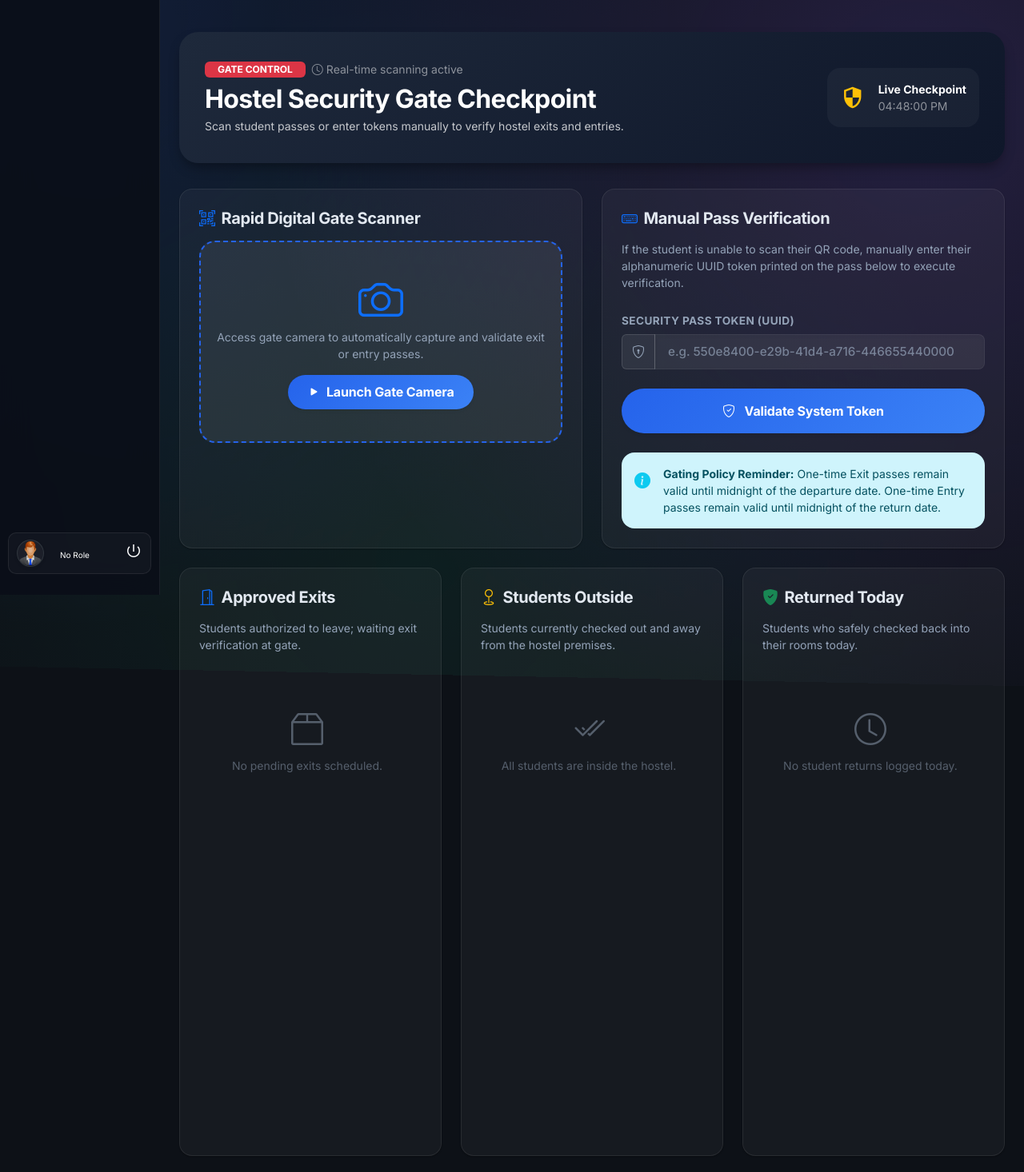
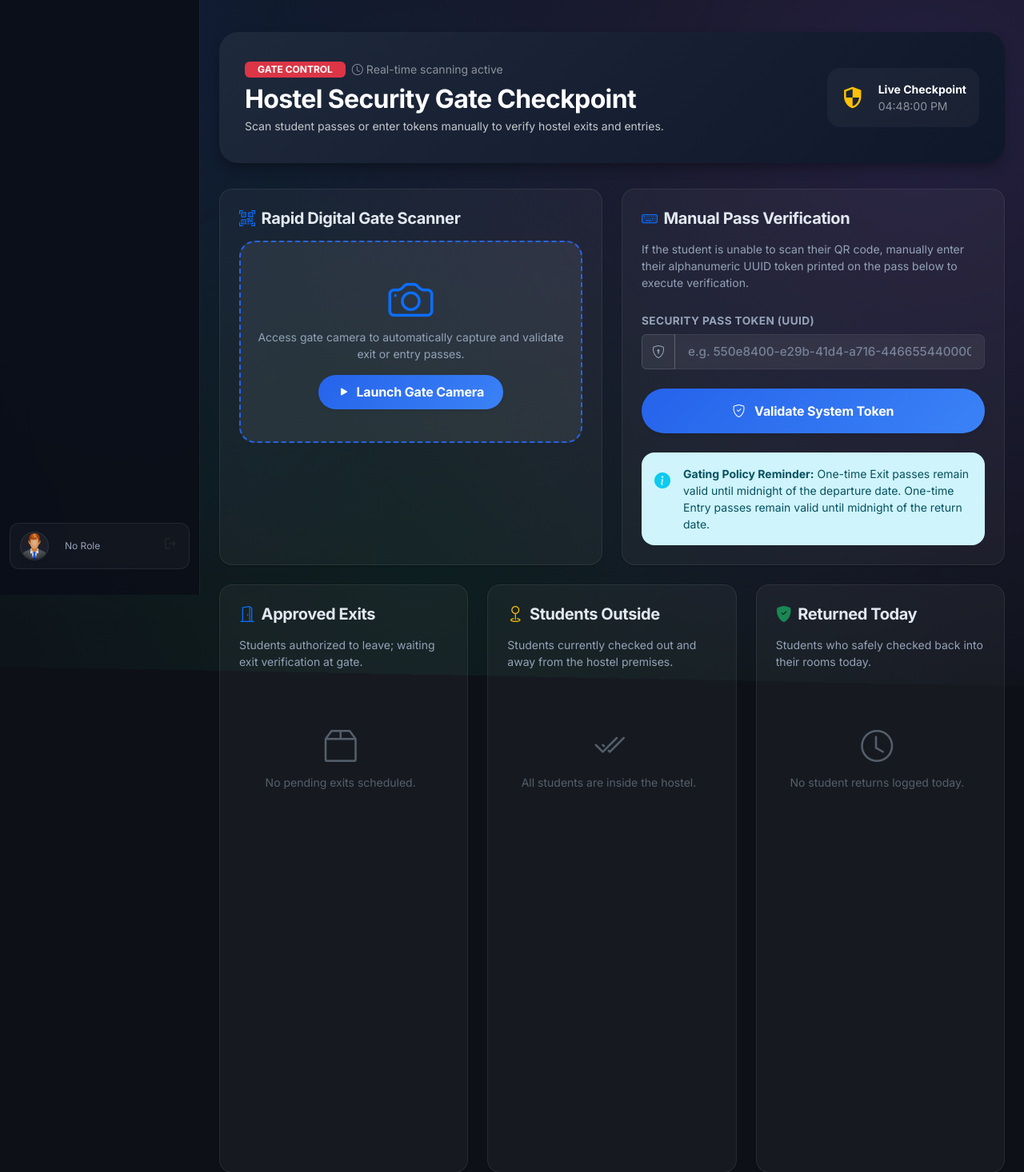
Before and after one commit to lalitchamadiya/TEMP, a Django app: template template/leave/security_dashboard.html in a window 1280 px wide. Shown: the part 56-1522 px from the top of the page at 80% size. Run offline with Django 3.2, Linux system fonts and the light colour scheme; the template is opened without the code that fills it, so the values that code supplies are empty; some libraries are stand-ins or nearby versions.

Commit message:
Redesign left sidebar navigation to pixel-perfect enterprise specifications (250px width, 42px items, 11px section headers, 58px profile card)

```diff
--- a/static/css/style.css
+++ b/static/css/style.css
@@ -345,36 +345,36 @@ html[data-theme="dark"] .dropdown-menu .dropdown-item.text-danger:hover {
     color: var(--primary) !important;
 }
 
-/* --- PREMIUM SAAS SIDEBAR ARCHITECTURE (EXPANDED BY DEFAULT) --- */
+/* --- PREMIUM SAAS SIDEBAR ARCHITECTURE (EXACT SPECIFICATIONS) --- */
 .sidebar-wrapper {
-    padding: 12px 0 0 0 !important;
+    padding: 0 !important;
     height: calc(100vh - 56px);
-    border-right: 1px solid var(--sidebar-border);
-    background: var(--sidebar-bg) !important;
+    border-right: 1px solid var(--border-light, #E5E7EB);
+    background: var(--sidebar-bg, #FFFFFF) !important;
     backdrop-filter: blur(20px);
     -webkit-backdrop-filter: blur(20px);
     box-shadow: none !important;
     position: sticky;
     top: 56px;
     z-index: 1020;
-    width: 200px !important;
-    min-width: 200px !important;
-    max-width: 200px !important;
+    width: 250px !important;
+    min-width: 250px !important;
+    max-width: 250px !important;
     flex-shrink: 0 !important;
     display: flex !important;
     flex-direction: column !important;
     align-items: stretch !important;
     overflow: hidden;
-    transition: width 0.3s cubic-bezier(0.4, 0, 0.2, 1),
-                min-width 0.3s cubic-bezier(0.4, 0, 0.2, 1),
-                max-width 0.3s cubic-bezier(0.4, 0, 0.2, 1) !important;
+    transition: width 250ms cubic-bezier(0.4, 0, 0.2, 1),
+                min-width 250ms cubic-bezier(0.4, 0, 0.2, 1),
+                max-width 250ms cubic-bezier(0.4, 0, 0.2, 1) !important;
 }
 
-/* Collapsed Mode State */
+/* Collapsed Mode State (72px Width) */
 .sidebar-wrapper.sidebar-collapsed {
-    width: 60px !important;
-    min-width: 60px !important;
-    max-width: 60px !important;
+    width: 72px !important;
+    min-width: 72px !important;
+    max-width: 72px !important;
 }
 
 .sidebar-pro {
@@ -506,79 +509,88 @@ html[data-theme="light"] .sidebar-wrapper.sidebar-collapsed .nav-link::after {
     overflow: hidden;
 }
 
-/* Navigation List */
+/* Navigation List (20px Between Groups, 4px Between Items) */
 .sidebar-pro ul.nav {
     display: flex !important;
     flex-direction: column !important;
-    gap: 8px !important;
+    gap: 4px !important;
     width: 100%;
     align-items: stretch;
     padding-left: 0 !important;
-    transition: align-items 0.3s ease;
+    transition: align-items 250ms ease;
 }
 
 .sidebar-wrapper.sidebar-collapsed ul.nav {
     align-items: center;
 }
 
-/* Links & Menu items geometry styling */
+/* Menu Items (Height: 42px, Horizontal Padding: 16px, Vertical Margin: 4px, Border Radius: 10px, Font: 15px/500/20px) */
 .sidebar-pro .nav-link {
-    height: 38px;
+    height: 42px !important;
     display: flex;
     align-items: center;
-    border-radius: 8px;
-    color: var(--nav-link-color) !important;
-    transition: all 0.25s cubic-bezier(0.4, 0, 0.2, 1);
+    border-radius: 10px !important;
+    color: var(--text-main, #2B2F38) !important;
+    transition: all 200ms cubic-bezier(0.4, 0, 0.2, 1);
     margin: 2px 12px !important;
-    padding: 0 12px !important;
+    padding: 0 16px !important;
     width: calc(100% - 24px);
     overflow: hidden;
     white-space: nowrap;
     position: relative;
-    font-size: 0.88rem;
-    font-weight: 500;
+    font-size: 15px !important;
+    font-weight: 500 !important;
+    line-height: 20px !important;
+    cursor: pointer;
 }
 
+/* Icons (20px Size, Stroke Width: 2, Gap: 12px) */
 .sidebar-pro .nav-link .material-symbols-outlined,
-.sidebar-pro .nav-link .bi {
-    font-size: 18px !important;
-    width: 18px;
-    height: 18px;
-    line-height: 18px;
+.sidebar-pro .nav-link .bi,
+.sidebar-pro .nav-link .lucide-icon {
+    font-size: 20px !important;
+    width: 20px;
+    height: 20px;
+    line-height: 20px;
     text-align: center;
     margin-right: 12px !important;
     flex-shrink: 0;
-    transition: all 0.25s cubic-bezier(0.4, 0, 0.2, 1);
+    transition: all 200ms cubic-bezier(0.4, 0, 0.2, 1);
 }
 
 .sidebar-pro .sidebar-label {
     display: inline-block !important;
     opacity: 1;
-    transition: opacity 0.2s ease, width 0.2s ease;
+    transition: opacity 200ms ease, width 200ms ease;
 }
 
-/* Hover effect */
+/* Hover Effect (200ms Background Transition, Slight Left/Right Movement 2px) */
 .sidebar-pro .nav-link:hover {
-    color: var(--nav-link-hover-color) !important;
-    background: var(--nav-link-hover-bg) !important;
+    color: var(--primary, #3B82F6) !important;
+    background: var(--nav-link-hover-bg, #F5F8FF) !important;
+    transform: translateX(2px);
+}
+html[data-theme="dark"] .sidebar-pro .nav-link:hover {
+    background: rgba(255, 255, 255, 0.06) !important;
+    color: #60a5fa !important;
 }
 
-/* Active State layout styles */
+/* Active State (Blue Left Indicator Bar, Light Blue Background, Medium Weight, Subtle Shadow) */
 .sidebar-pro .nav-link.active {
-    font-weight: 600;
-    box-shadow: none !important;
+    font-weight: 600 !important;
+    box-shadow: 0 1px 3px rgba(59, 130, 246, 0.1) !important;
 }
 
 html[data-theme="light"] .sidebar-pro .nav-link.active {
-    color: var(--primary) !important;
-    background: rgba(37, 99, 235, 0.08) !important;
+    color: var(--primary, #3B82F6) !important;
+    background: #EAF2FF !important;
 }
 html[data-theme="dark"] .sidebar-pro .nav-link.active {
     color: #60a5fa !important;
-    background: rgba(96, 165, 250, 0.12) !important;
+    background: rgba(59, 130, 246, 0.15) !important;
 }
 
-/* Left glow active indicator bar */
+/* Left Blue Indicator Bar (3px) */
 .sidebar-pro .nav-link.active::before {
     content: '';
     position: absolute;
@@ -642,44 +664,55 @@ html[data-theme="light"] .sidebar-wrapper .user-role-card .user-role-icon .text-
     bottom: 8px !important;
 }
 
-/* Bottom Profile / Role Card */
+/* Bottom User Profile Card (Height: 58px, Padding: 10px 12px, Avatar: 36px, Username: 15px SemiBold, Role: 12px Gray) */
 .user-role-card {
-    background: rgba(255, 255, 255, 0.03) !important;
-    border: 1px solid rgba(255, 255, 255, 0.08) !important;
-    border-radius: 10px !important;
-    padding: 8px 10px !important;
-    margin: auto 10px 10px 10px !important;
+    height: 58px !important;
+    background: rgba(0, 0, 0, 0.02) !important;
+    border: 1px solid var(--border-light, #E5E7EB) !important;
+    border-radius: 12px !important;
+    padding: 10px 12px !important;
+    margin: 16px 12px 16px 12px !important;
     display: flex;
     align-items: center;
-    transition: all 0.2s ease;
+    transition: all 200ms ease;
+    flex-shrink: 0;
 }
-html[data-theme="light"] .user-role-card {
-    background: rgba(0, 0, 0, 0.02) !important;
-    border: 1px solid rgba(0, 0, 0, 0.06) !important;
+html[data-theme="dark"] .user-role-card {
+    background: rgba(255, 255, 255, 0.03) !important;
+    border-color: rgba(255, 255, 255, 0.08) !important;
 }
 .user-role-card .d-flex.flex-column {
     opacity: 1;
     width: auto;
     overflow: hidden;
     white-space: nowrap;
-    transition: opacity 0.2s cubic-bezier(0.4, 0, 0.2, 1),
-                width 0.2s cubic-bezier(0.4, 0, 0.2, 1);
+    transition: opacity 200ms cubic-bezier(0.4, 0, 0.2, 1),
+                width 200ms cubic-bezier(0.4, 0, 0.2, 1);
+}
+.user-role-card .user-name-text {
+    font-size: 15px !important;
+    font-weight: 600 !important;
+    color: var(--text-main, #2B2F38) !important;
+}
+.user-role-card .user-role-text {
+    font-size: 12px !important;
+    font-weight: 400 !important;
+    color: var(--text-muted, #6B7280) !important;
 }
 .user-role-icon {
-    width: 36px;
-    height: 36px;
-    border-radius: 8px;
+    width: 36px !important;
+    height: 36px !important;
+    border-radius: 50% !important;
     display: flex;
     align-items: center;
     justify-content: center;
     margin-right: 12px;
-    background: var(--role-icon-bg);
-    border: 1px solid var(--role-icon-border);
+    background: var(--role-icon-bg, rgba(0,0,0,0.04));
+    border: 1px solid var(--role-icon-border, rgba(0,0,0,0.08));
     flex-shrink: 0;
-    transition: margin-right 0.3s cubic-bezier(0.4, 0, 0.2, 1),
-                width 0.3s cubic-bezier(0.4, 0, 0.2, 1),
-                height 0.3s cubic-bezier(0.4, 0, 0.2, 1),
-                border-radius 0.3s cubic-bezier(0.4, 0, 0.2, 1);
+    transition: margin-right 250ms cubic-bezier(0.4, 0, 0.2, 1),
+                width 250ms cubic-bezier(0.4, 0, 0.2, 1),
+                height 250ms cubic-bezier(0.4, 0, 0.2, 1);
 }
 
 /* Collapsed Role card styling */
--- a/template/side_navbar.html
+++ b/template/side_navbar.html
@@ -299,25 +299,25 @@
 
         </ul>
 
-        <!-- Bottom Role/User Profile Card -->
+        <!-- Bottom Role/User Profile Card (58px Height) -->
         <div class="user-role-card">
-            <div class="user-role-icon rounded-circle overflow-hidden shadow-sm border border-secondary border-opacity-25" style="width:34px; height:34px;">
+            <div class="user-role-icon shadow-sm" style="width:36px; height:36px; border-radius: 50%;">
                 {% if request.user.student and request.user.student.photo %}
-                    <img src="{{ request.user.student.photo.url }}" style="width: 100%; height: 100%; object-fit: cover;" alt="User">
+                    <img src="{{ request.user.student.photo.url }}" style="width: 100%; height: 100%; object-fit: cover; border-radius: 50%;" alt="User">
                 {% else %}
-                    <img src="{% static 'image/User.jpg' %}" style="width: 100%; height: 100%; object-fit: cover;" alt="User">
+                    <img src="{% static 'image/User.jpg' %}" style="width: 100%; height: 100%; object-fit: cover; border-radius: 50%;" alt="User">
                 {% endif %}
             </div>
-            <div class="d-flex flex-column ms-2 sidebar-label" style="overflow: hidden; max-width: 96px;">
-                <span class="fw-bold text-white fs-6 lh-1 text-truncate" style="display: block;">{{ request.user.username }}</span>
+            <div class="d-flex flex-column ms-2 sidebar-label" style="overflow: hidden; max-width: 120px;">
+                <span class="user-name-text text-truncate" style="display: block;">{{ request.user.username }}</span>
                 {% if is_superadmin %}
-                <span class="text-white opacity-40 mt-1 text-truncate" style="font-size: 0.625rem; display: block;">Super Admin</span>
+                <span class="user-role-text text-truncate" style="display: block;">Super Admin</span>
                 {% else %}
-                <span class="text-white opacity-40 mt-1 text-truncate" style="font-size: 0.625rem; display: block;">{{ user.profile.role.name|default:"No Role" }}</span>
+                <span class="user-role-text text-truncate" style="display: block;">{{ user.profile.role.name|default:"No Role" }}</span>
                 {% endif %}
             </div>
-            <a href="#" onclick="event.preventDefault(); document.getElementById('autoLogoutForm').submit();" class="ms-auto btn p-0 text-white quick-logout-btn sidebar-label" title="Logout">
-                <span class="material-symbols-outlined fs-5">power_settings_new</span>
+            <a href="#" onclick="event.preventDefault(); document.getElementById('autoLogoutForm').submit();" class="ms-auto btn p-0 quick-logout-btn sidebar-label" title="Logout">
+                <span class="material-symbols-outlined" style="font-size: 20px;">logout</span>
             </a>
         </div>
 
```
Also changed, not shown: other parts of static/css/style.css (+71 -57 lines).
